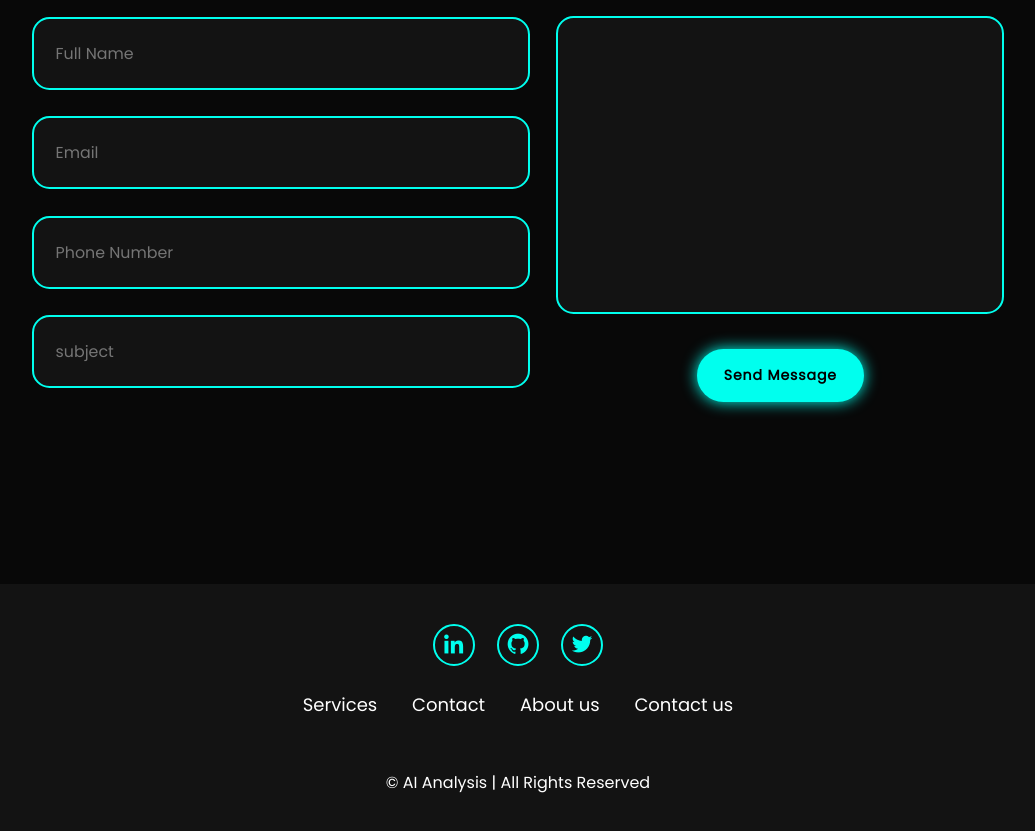
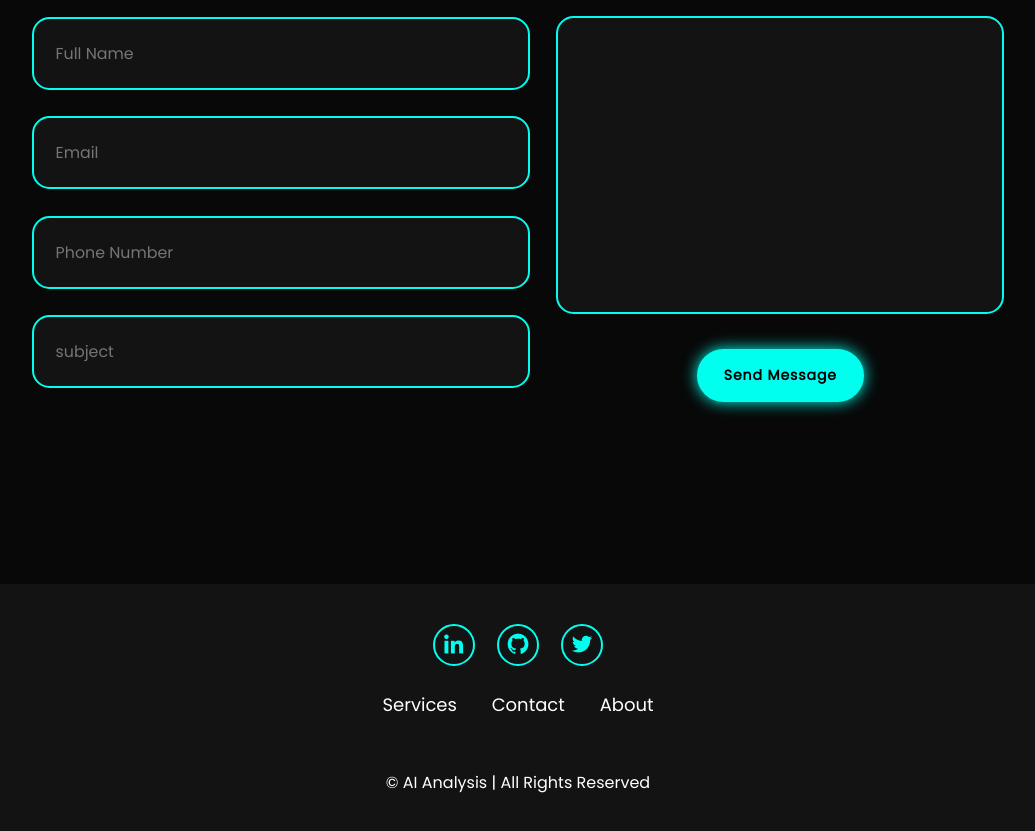
Before and after one commit to AsmaAlghamdi1/AI-analysis, a plain HTML site: page index.html in a window 1280 px wide. Shown: the part 1016-1847 px from the top of the page, without its empty margins (122-1157 px from the left). Drawn offline with nearby package versions, Linux system fonts and the light colour scheme.

Commit message:
some edit

```diff
--- a/index.html
+++ b/index.html
@@ -89,10 +89,7 @@
             <a href="#">Contact</a>
         </li>
         <li>
-            <a href="#">About us</a>
-        </li>
-        <li>
-            <a href="#">Contact us</a>
+            <a href="#">About</a>
         </li>
     </ul>
     <p class="copyright">
```
